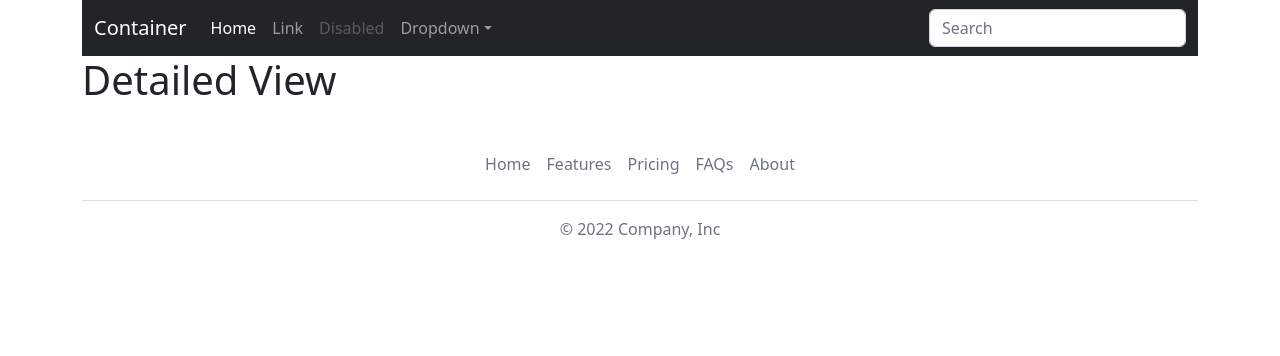
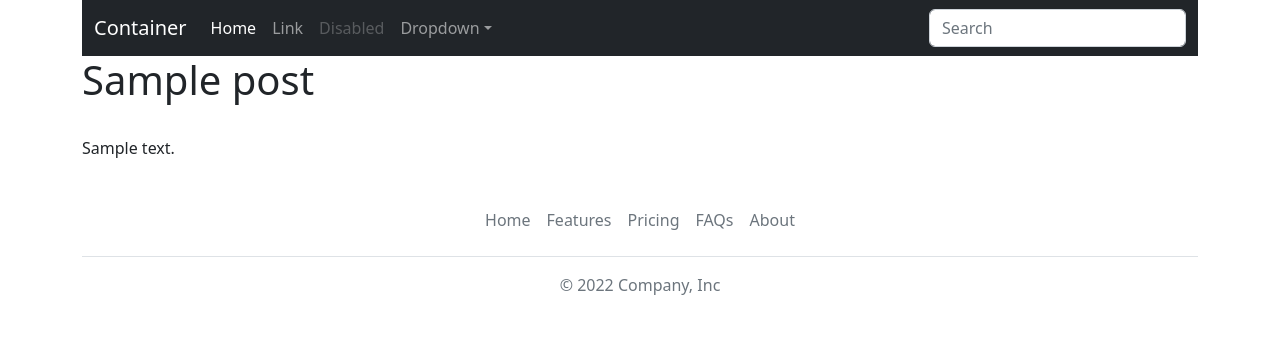
Before and after one commit to santoshrai55/dbe_blogapp, a Django app: a page that uses blog/templates/blog/detail.html in a window 1280 px wide. Shown: the top 356 px of the page. Run offline with Django 4.2, Linux system fonts and the light colour scheme; tables that the repository leaves empty hold one stand-in row (values such as "Sample post").

Commit message:
added detailed view template

```diff
--- a/blog/templates/blog/detail.html
+++ b/blog/templates/blog/detail.html
@@ -1,2 +1,3 @@
-{% extends "base.html" %} {% block header-footer %} <h1>Detailed View</h1> {% endblock header-footer %}<h1>Detailed View
-</h1>
+{% extends "base.html" %} {% block header-footer %} <h1>{{post.title}}</h1>
+<br>
+<p>{{post.body}}</p> {% endblock header-footer %}
```
